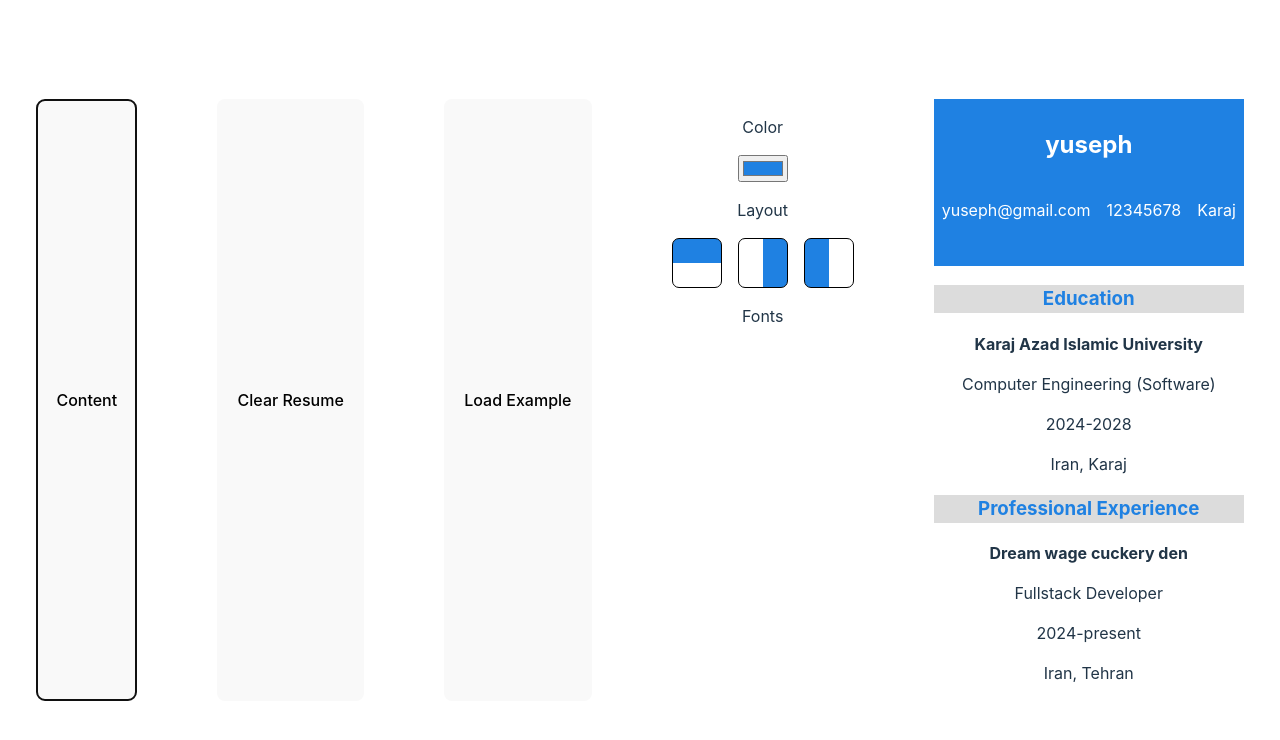
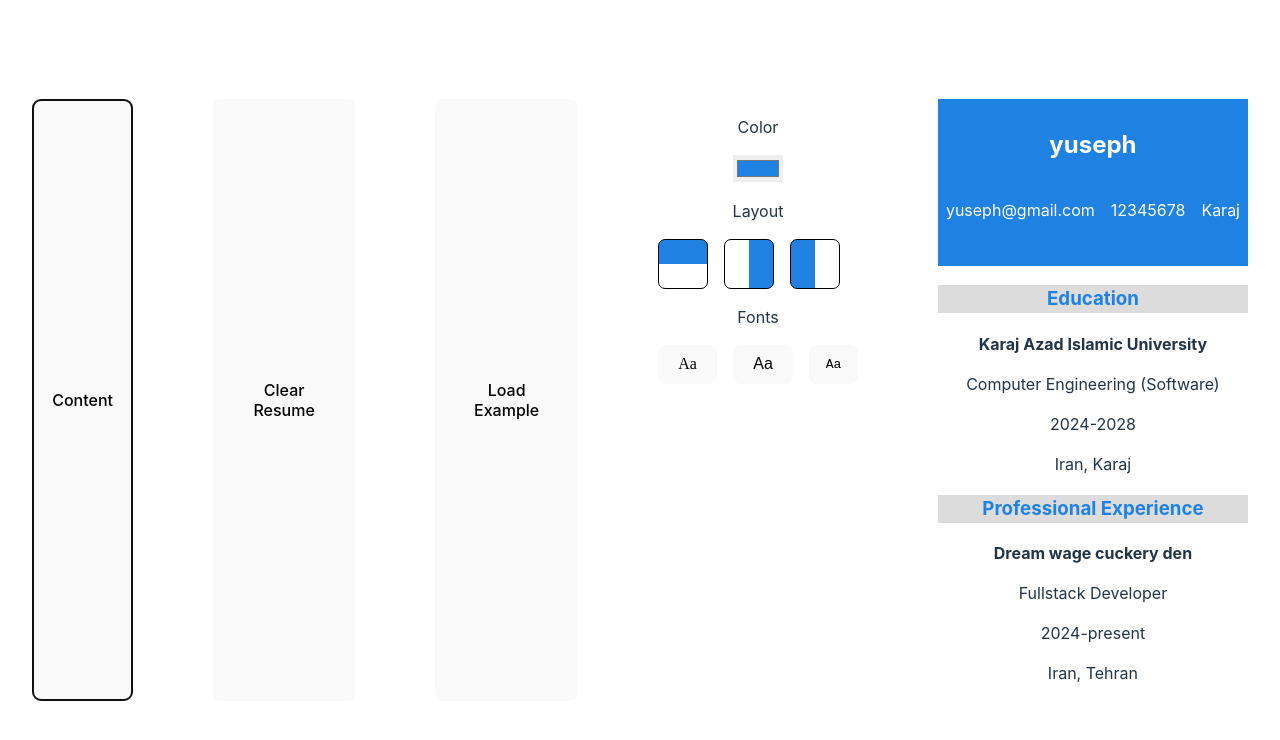
Before and after one commit to Yuseph03/CV-Application, a React (Vite) app: page / in a window 1280 px wide. Both pictures are taken after a click on the button "Customize". Shown: the top 740 px of the page. Built offline with nearby package versions, Linux system fonts and the light colour scheme.

Commit message:
Add component for Font- and ColorPicker

```diff
--- a/index.html
+++ b/index.html
@@ -4,6 +4,9 @@
     <meta charset="UTF-8" />
     <link rel="icon" type="image/svg+xml" href="/vite.svg" />
     <meta name="viewport" content="width=device-width, initial-scale=1.0" />
+    <link rel="preconnect" href="https://fonts.googleapis.com">
+    <link rel="preconnect" href="https://fonts.gstatic.com" crossorigin>
+    <link href="https://fonts.googleapis.com/css2?family=Noto+Sans+Mono:wght@100..900&family=Signika:wght@300..700&family=Source+Code+Pro:ital,wght@0,200..900;1,200..900&display=swap" rel="stylesheet">
     <title>CV Application</title>
   </head>
   <body>
--- a/src/App.css
+++ b/src/App.css
@@ -45,6 +45,7 @@
   border-radius: 8px;
 }
 
+#font-options,
 #layout-options {
   display: flex;
   flex-direction: row;
@@ -57,3 +58,23 @@
   border: 0.1rem solid black;
   border-radius: 7px;
 }
+
+#color-input {
+  border-style: none;
+}
+
+.hidden {
+  display: none;
+}
+
+.serif {
+  font-family: serif;
+}
+
+.sans-serif {
+  font-family: sans-serif;
+}
+
+.monospace {
+  font-family: monospace;
+}
--- a/src/App.jsx
+++ b/src/App.jsx
@@ -5,7 +5,8 @@ import CV from './components/CV'
 import Data from './data.json'
 import HandleLoad from './components/HandleLoad'
 import HandleDelete from './components/HandleDelete'
-// import HandleColor from './components/HandleColor'
+import ColorPicker from './components/ColorPicker'
+import FontPicker from './components/FontPicker'
 
 function App() {
   const [fullname, setName] = useState(Data.Person.name)
@@ -24,6 +25,11 @@ function App() {
   const [jobLocation, setJobLocation] = useState(Data.Job.location)
   const [switchTab, setSwitchTab] = useState(true)
   const [color, setColor] = useState('#1F81E2')
+  const [font, setFont] = useState('')
+
+  const handleFont = (event) => {
+    return setFont(event.target.className)
+  }
 
   const handleColor = (event) => {
     return setColor(event.target.value);
@@ -40,7 +46,7 @@ function App() {
   }
 
   const cvProps = {
-    color, fullname, email, number, address, school, degree,
+    color, fullname, email, number, address, school, degree, font,
     uniStartDate, uniEndDate, uniLocation, company, role, jobStartDate, jobEndDate, jobLocation
   }
 
@@ -59,6 +65,10 @@ function App() {
      setUniEndDate, setUniLocation, school, degree, uniStartDate, uniEndDate, uniLocation
   }
 
+  const colorProps = {
+    color, handleColor
+  }
+
   return (
     <div id="app-grid">
       <button id='custumization' onClick={handleSwitchTab}>
@@ -75,10 +85,7 @@ function App() {
       </div>
       :
       <div className="customization">
-        <div id="color">
-          <p>Color</p>
-          <input type="color" value={color} id='color-input' onChange={handleColor}/>
-        </div>
+        <ColorPicker {...colorProps}/>
         <div id="layouts">
           <p>Layout</p>
           <div id="layout-options">
@@ -87,14 +94,7 @@ function App() {
            <div className='layout' style={{background: "linear-gradient(to right,"+ color +" 50%, white 50%)" }}></div>
           </div>
         </div>
-        <div id="fonts">
-          <p>Fonts</p>
-          <div className="font-options">
-            <img src="" alt="" />
-            <img src="" alt="" />
-            <img src="" alt="" />
-          </div>
-        </div>
+        <FontPicker handleFont={handleFont}/>
       </div>}
 
       <CV {...cvProps}/>
--- a/src/components/CV.jsx
+++ b/src/components/CV.jsx
@@ -1,6 +1,6 @@
 function CV(props) {
     return (
-        <div id="cv">
+        <div id="cv" className={props.font}>
             <section id="cv-heading" style={{backgroundColor: props.color}}>
                 <h2>{props.fullname}</h2>
                 <div>
--- /dev/null
+++ b/src/components/ColorPicker.jsx
@@ -0,0 +1,8 @@
+export default function ColorPicker({color, handleColor}) {
+    return (
+    <>
+        <p>Color</p>
+        <input type="color" value={color} id="color-input" onChange={handleColor}/>
+    </>
+    )
+}
--- /dev/null
+++ b/src/components/FontPicker.jsx
@@ -0,0 +1,18 @@
+export default function FontPicker({handleFont}) {
+    return (
+    <>
+        <p>Fonts</p>
+        <div id="font-options">
+          <button className="serif" onClick={handleFont}>
+            Aa
+          </button>
+          <button className="sans-serif" onClick={handleFont}>
+            Aa
+          </button>
+          <button className="monospace" onClick={handleFont}>
+            Aa
+          </button>
+        </div>
+    </>
+    )
+}
```
